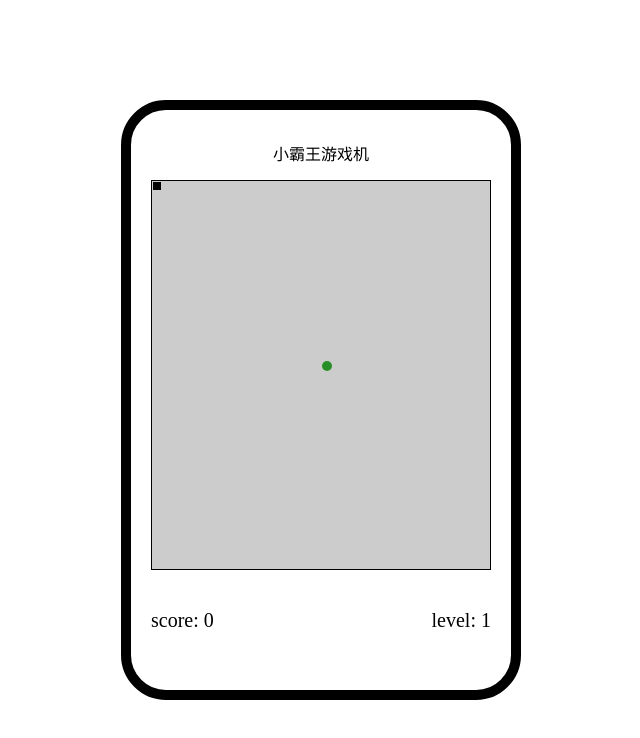
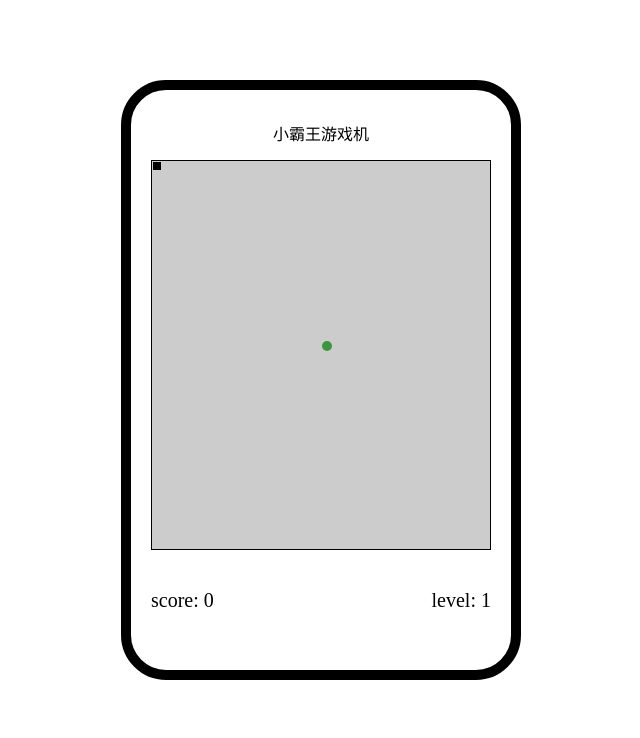
Before and after one commit to fuzhiquan/greedySnake, a website built with webpack: page public/index.html in a window 1280 px wide. Shown: the whole page, without its empty margins (319-959 px from the left). Built offline with nearby package versions, Linux system fonts and the light colour scheme.

Commit message:
style: 样式优化

```diff
--- a/public/index.html
+++ b/public/index.html
@@ -10,6 +10,7 @@
     <div id="root">
         <div class="logo">小霸王游戏机</div>
         <div id="stage">
+            <div id="over">game over</div>
             <ul id="snake"><li></li></ul>
             <div id="food"></div>
         </div>
--- a/src/css/index.less
+++ b/src/css/index.less
@@ -14,7 +14,7 @@ ul, ol {
     flex-direction: column;
     width: 400px;
     height: 600px;
-    margin: 100px auto;
+    margin: 80px auto;
     border: 10px solid;
     border-radius: 45px;
     padding: 20px;
@@ -28,6 +28,19 @@ ul, ol {
         flex: 1;
         background-color: #ccc;
         border: 1px solid;
+        overflow: hidden;
+        #over {
+            position: absolute;
+            top: -70px;
+            height: 70px;
+            width: 100%;
+            line-height: 70px;
+            font-family: 'Franklin Gothic Medium', 'Arial Narrow', Arial, sans-serif;
+            font-size: 60px;
+            text-align: center;
+            z-index: 3;
+            transition: top 0.5s ease-out;
+        }
         #snake {
             display: flex;
             li {
@@ -36,6 +49,7 @@ ul, ol {
                 height: 10px;
                 background-color: #000;
                 border: 1px solid #ccc;
+                z-index: 2;
             }
         }
         #food {
@@ -46,6 +60,7 @@ ul, ol {
             top: 100px;
             background-color: green;
             border-radius: 50%;
+            z-index: 1;
             animation: twinkle 0.6s linear infinite;
         }
         @keyframes twinkle {
--- a/src/snake.ts
+++ b/src/snake.ts
@@ -3,11 +3,13 @@ export default class Snake {
     element: HTMLElement
     head: HTMLElement
     bodies: HTMLCollection
+    overEle: HTMLElement
 
     constructor() {
         this.element = document.getElementById("snake") as HTMLElement
         this.head = document.querySelector("#snake > li") as HTMLElement
         this.bodies = document.getElementById("snake")!.getElementsByTagName("li") as HTMLCollection
+        this.overEle = document.getElementById("over") as HTMLElement
     }
 
     getHeadPoint(): HeadPoint{
@@ -43,6 +45,8 @@ export default class Snake {
         const checkX = x != null && (x < 0 || x >= this.element.parentElement!.offsetWidth)
         const checkY = y != null && (y < 0 || y >= this.element.parentElement!.offsetHeight)
         if(checkX || checkY) {
+            const diff = this.element.parentElement!.offsetHeight / 2 - this.overEle.offsetHeight
+            this.overEle.style.top = `${Math.round(diff)}px`
             throw new Error("撞墙了")
         }
     }
```
